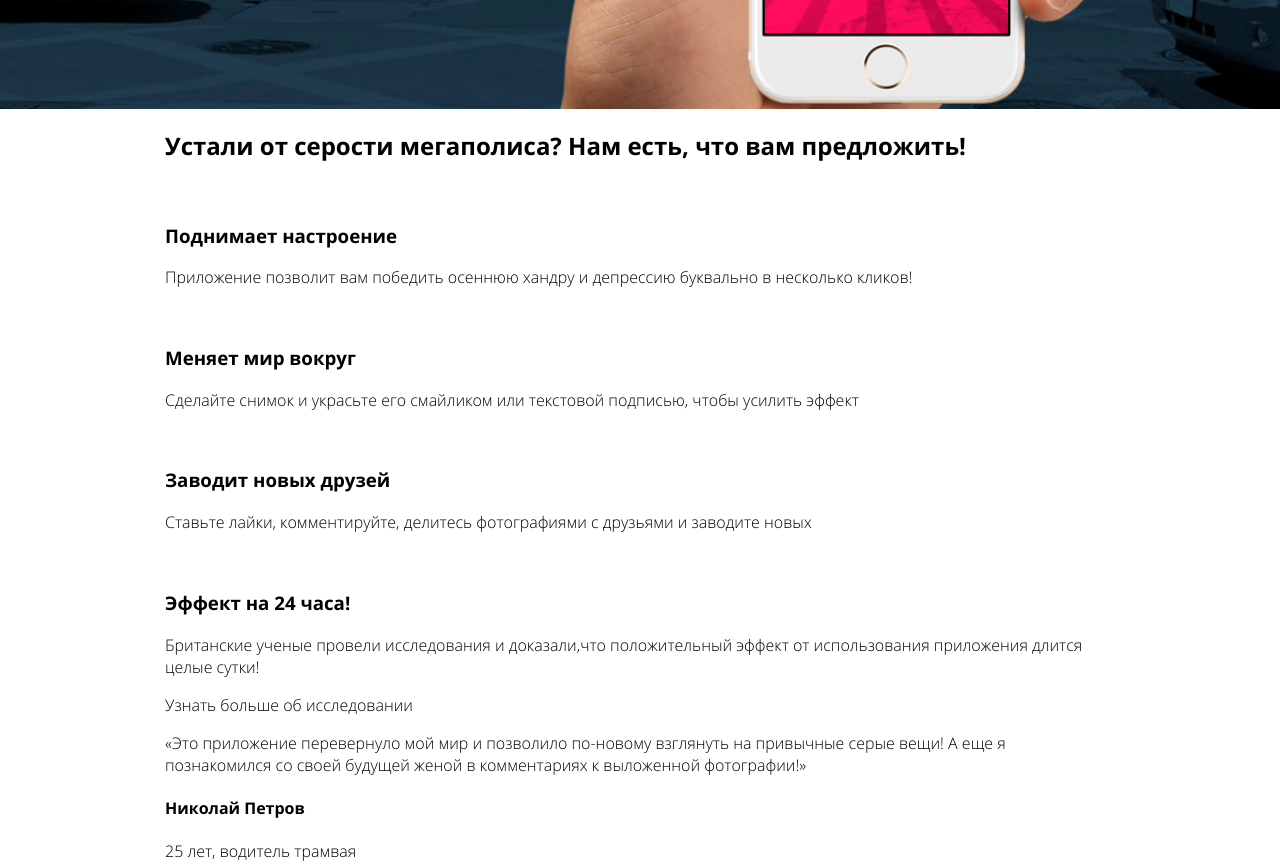
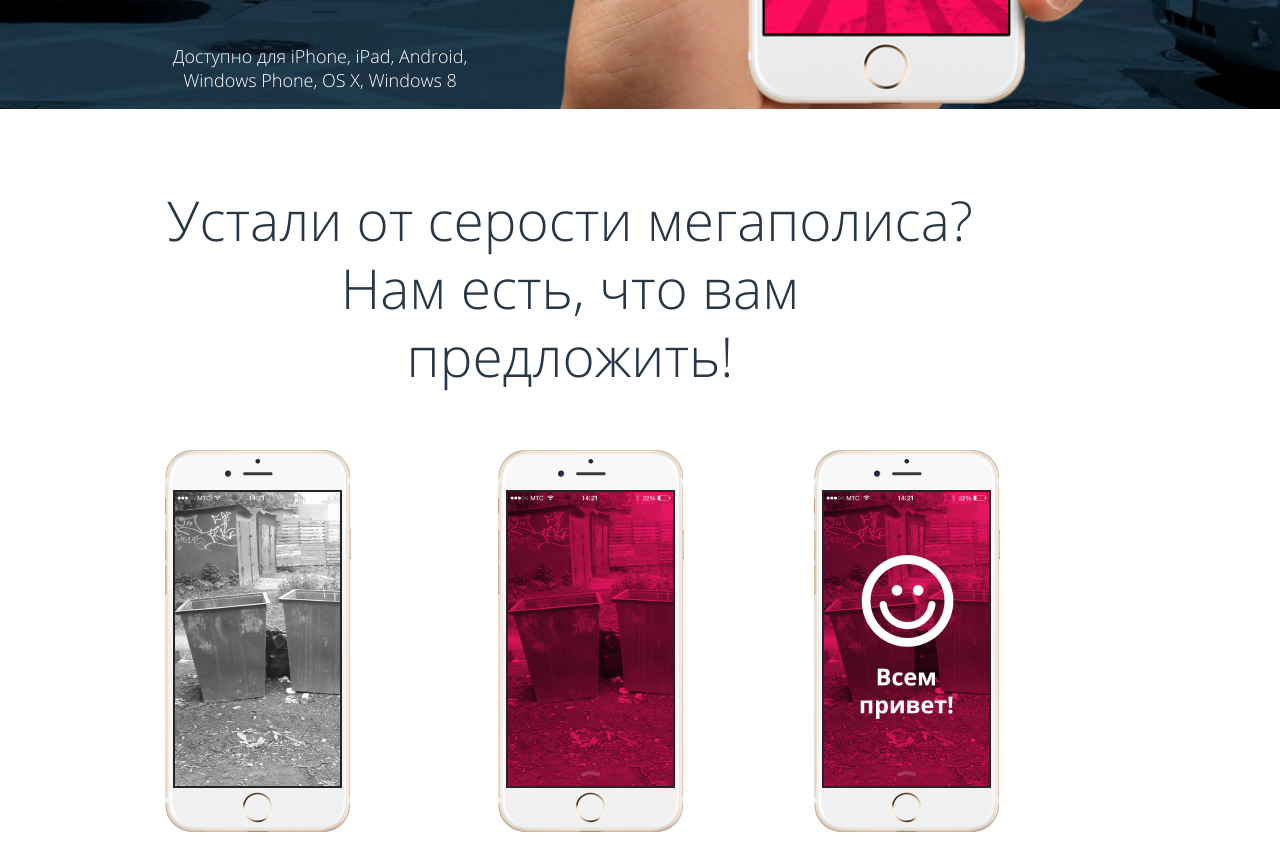
Before and after one commit to petbog/newpink, a website: page source/index.html in a window 1280 px wide. Shown: the part 691-1555 px from the top of the page. Drawn offline with nearby package versions, Linux system fonts and the light colour scheme; files that its build step writes are made by us from their sources.

```diff
--- a/source/index.html
+++ b/source/index.html
@@ -1,5 +1,6 @@
 <!DOCTYPE html>
 <html lang="en">
+
 <head>
   <meta charset="UTF-8">
   <meta http-equiv="X-UA-Compatible" content="IE=edge">
@@ -7,12 +8,13 @@
   <link rel="stylesheet" href="css/style.css">
   <title>Document</title>
 </head>
+
 <body>
   <header class="header">
     <div class="container">
       <div class="header__top">
         <div class="header__img">
-          <img  class="header__img-logo" src="img/header-logo.svg" alt="header-logo" width="147px" height="40px" >
+          <img class="header__img-logo" src="img/header-logo.svg" alt="header-logo" width="147px" height="40px">
         </div>
         <div class="header__nav">
           <ul>
@@ -31,9 +33,9 @@
           <a href="" class="header__inner--btn-inner">Скачать приложение</a>
         </div>
         <div class="header__inner-sozial-logo">
-          <img src="" alt="">
-          <img src="" alt="">
-          <img src="" alt="">
+          <img src="img/apple-icon.svg" alt="apple-icon" width="47px" height="56px">
+          <img src="img/android-icon.svg" alt="apple-icon" width="43px" height="47px">
+          <img src="img/microsoft-logo.svg" alt="microsoft-logo" width="44px" height="41px">
         </div>
         <div class="header__inner-support">
           <p class="header__inner-support-text">Доступно для iPhone, iPad, Android, Windows Phone, OS X, Windows 8</p>
@@ -45,34 +47,38 @@
     <div class="container">
       <div class="proposal">
         <div class="proposal__title">
-        <h2 class="proposal__title-text">Устали от серости мегаполиса? Нам есть, что вам предложить!</h2>
+          <h2 class="proposal__title-text">Устали от серости мегаполиса? Нам есть, что вам<br> предложить!</h2>
         </div>
         <div class="proposal__card">
           <div class="proposal__card-conteiner">
-          <img class="proposal__card-img" src="" alt="" >
+            <img class="proposal__card-img" src="img/iphone1.png" alt="iphone1" width="186px" height="382px">
             <h3 class="proposal__card-title">Поднимает настроение</h3>
-          <p class="proposal__card-text">Приложение позволит вам победить осеннюю хандру и депрессию буквально в несколько кликов!</p>
+            <p class="proposal__card-text">Приложение позволит вам победить осеннюю хандру и депрессию буквально в
+              несколько кликов!</p>
           </div>
           <div class="proposal__card-conteiner">
-          <img class="proposal__card-img" src="" alt="" >
+            <img class="proposal__card-img" src="img/iphone2.png" alt="iphone2" width="186px" height="382px">
             <h3 class="proposal__card-title">Меняет мир вокруг</h3>
-          <p class="proposal__card-text">Сделайте снимок и украсьте его смайликом или текстовой подписью, чтобы усилить эффект</p>
+            <p class="proposal__card-text">Сделайте снимок и украсьте его смайликом или текстовой подписью, чтобы
+              усилить эффект</p>
           </div>
           <div class="proposal__card-conteiner">
-          <img class="proposal__card-img" src="" alt="" >
-          <h3 class="proposal__card-title">Заводит новых друзей</h3>
-          <p class="proposal__card-text">Ставьте лайки, комментируйте, делитесь фотографиями с друзьями и заводите новых</p>
+            <img class="proposal__card-img" src="img/iphone3.png" alt="iphone3" width="186px" height="382px">
+            <h3 class="proposal__card-title proposal__card-title-wrap">Заводит<br>новых друзей</h3>
+            <p class="proposal__card-text">Ставьте лайки, комментируйте, делитесь фотографиями с друзьями и заводите
+              новых</p>
           </div>
         </div>
       </div>
       <div class="effect">
         <div class="effect__img">
-        <img class="effect__img--logo" src="" alt="">
+          <img class="effect__img--logo" src="img/wotch.svg" alt="wotch" width="298px" height="345px">
         </div>
         <div class="effect__inner">
           <h3 class="effect__inner-title">Эффект на 24 часа!</h3>
-        <p class="effect__inner-text">Британские ученые провели исследования и доказали,что положительный эффект от использования приложения длится целые сутки!</p>
-        <a href="" class="effect__inner-link">Узнать больше об исследовании</a>
+          <p class="effect__inner-text">Британские ученые провели исследования и доказали,что положительный эффект от
+            использования приложения длится целые сутки!</p>
+          <a href="#" class="effect__inner-link">Узнать больше об исследовании</a>
         </div>
       </div>
       <div class="comments">
@@ -91,9 +97,15 @@
         <table>
           <tr>
             <td class="table__content"></td>
-          <td class="table__content"><img src="" alt=""><p>База 1,99 USD</p></td>
-          <td class="table__content"><img src="" alt=""><p>СТАНДАРТ 3,99 USD</p></td>
-          <td class="table__content"><img src="" alt=""><p>АНЛИМ 9,99 USD</p></td>
+            <td class="table__content"><img src="" alt="">
+              <p>База 1,99 USD</p>
+            </td>
+            <td class="table__content"><img src="" alt="">
+              <p>СТАНДАРТ 3,99 USD</p>
+            </td>
+            <td class="table__content"><img src="" alt="">
+              <p>АНЛИМ 9,99 USD</p>
+            </td>
           </tr>
           <tr>
             <td class="table__content">Розовый фильтр</td>
@@ -141,7 +153,7 @@
     <div class="container">
       <div class="info">
         <div class="info__logo">
-        <img class="info__logo-img" src="" alt="" >
+          <img class="info__logo-img" src="" alt="">
         </div>
         <div class="info__sozial">
           <a href="" class="info__sozial-tviter"><img src="" alt=""></a>
@@ -158,4 +170,5 @@
 
 
 </body>
+
 </html>
--- /dev/null
+++ b/source/less/block/comments.less
@@ -0,0 +1,27 @@
+.comments__text-inner{
+  font-weight: 400px;
+  line-height: 30px;
+  font-size: 18px;
+  color: #283645;
+  text-align: center;
+  max-width: 690px;
+  margin: 255px auto 0;
+}
+.comments__data{
+  &-human{
+    color:#000000;
+    font-weight: 700;
+    font-size: 24px;
+    line-height: 30px;
+    text-align: center;
+    margin-top: 50px;
+  }
+  &-info{
+    color:#283645;
+    font-weight: 400;
+    line-height: 30px;
+    font-size: 18px;
+    text-align: center;
+    margin-top: -24px;
+  }
+}
--- /dev/null
+++ b/source/less/block/effect.less
@@ -0,0 +1,31 @@
+.effect{
+  margin-top:70px;
+  display: flex;
+  justify-content: space-between;
+}
+.effect__img{
+  margin-right: 72px;
+}
+.effect__inner{
+  &-title{
+    color: #000000;
+    font-weight:700;
+    line-height: 30px;
+    font-size: 30px;
+    margin-top: 85px;
+  }
+  &-text{
+    color:#283645;
+    font-size: 18px;
+    font-weight: 400;
+    line-height: 30px;
+    margin-top:26px;
+  }
+  &-link{
+    color: #D22856;
+    font-weight: 400;
+    line-height: 30px;
+    font-size: 18px;
+    border-bottom:3px solid #D22856;
+  }
+}
--- a/source/less/block/header.less
+++ b/source/less/block/header.less
@@ -30,6 +30,7 @@
 }
 .header__inner-title{
   max-width: 300px;
+  margin-top: 155px;
 }
 .header__inner-title-text{
   font-size: 50px;
@@ -51,4 +52,22 @@
      border-radius: 29px;
      color: #FFFFFF;
    }
+   margin-bottom: 77px;
 }
+.header__inner-sozial-logo{
+  max-width: 310px;
+  display: flex;
+  justify-content: space-around;
+  flex-wrap: wrap;
+  margin-bottom: 60px;
+}
+.header__inner-support{
+  max-width: 310px;
+  text-align: center;
+  &-text{
+    color: #FFFFFF;
+    font-size: 18px;
+    font-weight: 300;
+    line-height: 24px;
+  }
+}
--- /dev/null
+++ b/source/less/block/proposal.less
@@ -0,0 +1,39 @@
+.proposal__title{
+  text-align: center;
+  margin-top: 77px;
+  max-width: 810px;
+  &-text{
+    font-weight: 300;
+    font-size: 55px;
+    line-height: 68px;
+    color:#283645 ;
+  }
+}
+.proposal__card{
+  display: flex;
+  justify-content: space-between;
+  margin-top: 60px;
+
+  &-title{
+    color: #000000;
+    font-weight:700;
+    line-height: 30px;
+    font-size: 30px;
+    max-width: 200px;
+    text-align: center;
+  }
+  &-text{
+    text-align: center;
+    font-weight: 400;
+    line-height: 30px;
+    font-size: 18px;
+    color: #283645;
+  }
+}
+.proposal__card-title-wrap{
+  white-space: nowrap;
+}
+.proposal__card-conteiner{
+  margin-right: 90px;
+  max-width: 320px;
+}
--- a/source/less/style.less
+++ b/source/less/style.less
@@ -2,3 +2,6 @@
 @import "block/fonts.less";
 @import "block/inner.less";
 @import "block/header.less";
+@import "block/proposal.less";
+@import "block/effect.less";
+@import "block/comments.less";
```
Also changed, not shown: source/img/android-icon.svg (added), source/img/apple-icon.svg (added), source/img/iphone1.png (added), source/img/iphone2.png (added), source/img/iphone3.png (added), source/img/microsoft-logo.svg (added), source/img/wotch.svg (added). Lines whose indentation alone changed are shown as unchanged.
